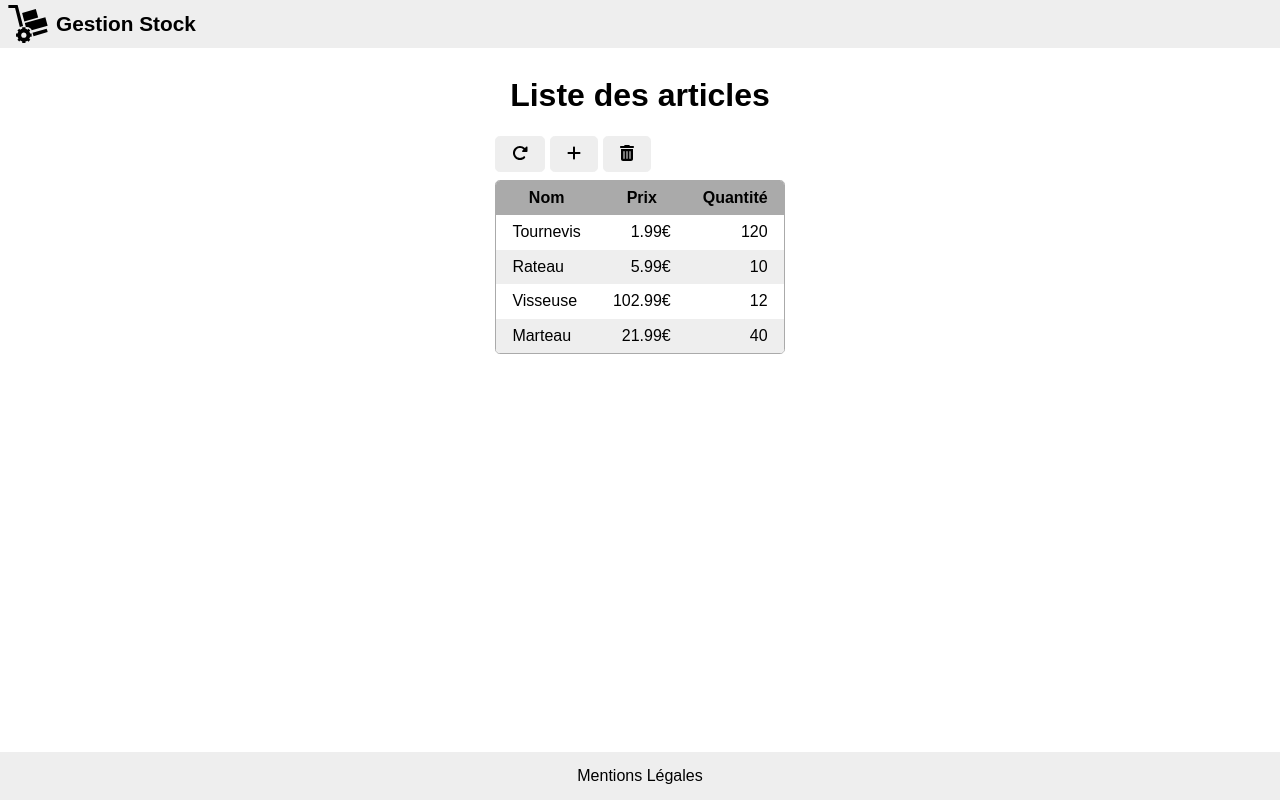
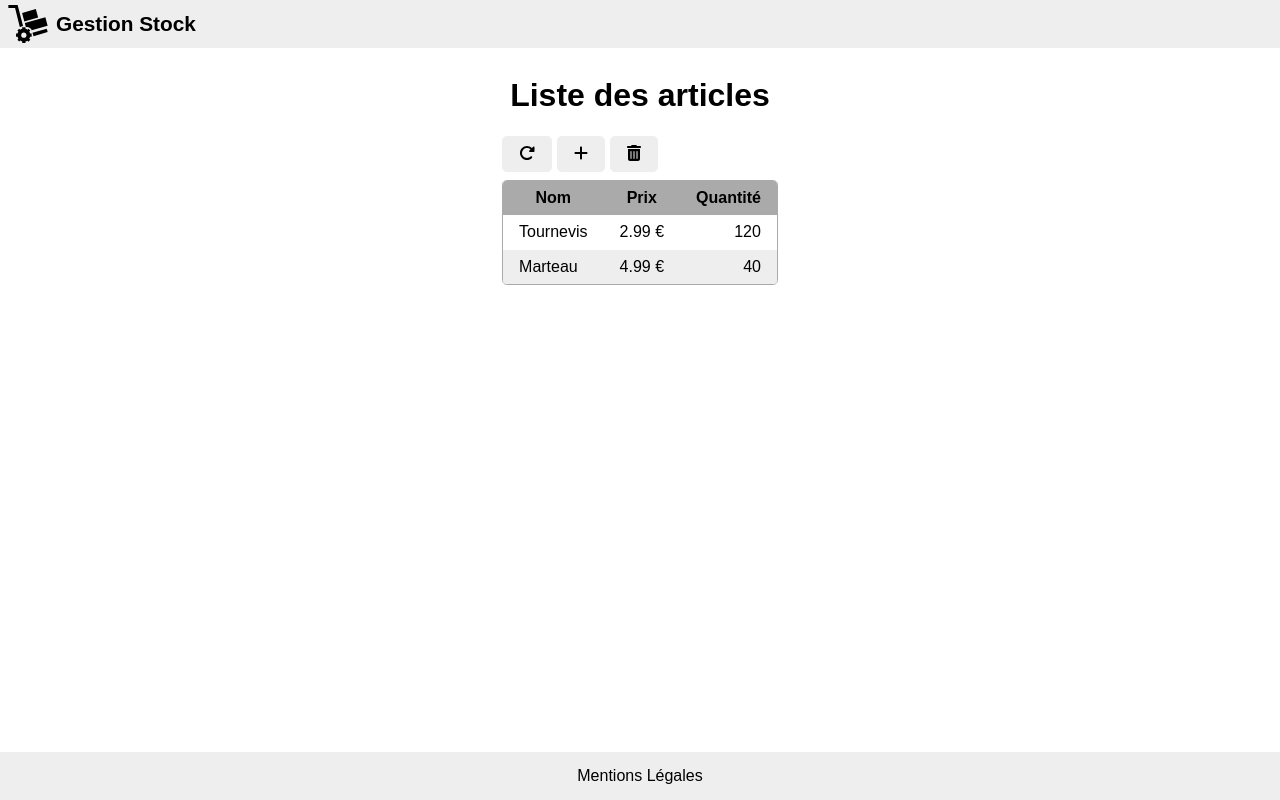
Before and after one commit to the-benito/gestion-stock, an Angular app in the folder front/: page /stock in a window 1280 px wide. Built offline with nearby package versions, Linux system fonts and the light colour scheme.

Commit message:
dev: directive for on article

```diff
--- /dev/null
+++ b/front/src/app/interfaces/article.ts
@@ -0,0 +1,8 @@
+export interface Article {
+  id: string;
+  name: string;
+  price: number;
+  qty: number;
+}
+
+export type NewArticle = Omit<Article, 'id'>;
--- a/front/src/app/stock/stock.component.html
+++ b/front/src/app/stock/stock.component.html
@@ -22,25 +22,10 @@
           </tr>
         </thead>
         <tbody>
-          <tr>
-            <td class="name">Tournevis</td>
-            <td class="price">1.99€</td>
-            <td class="qty">120</td>
-          </tr>
-          <tr>
-            <td class="name">Rateau</td>
-            <td class="price">5.99€</td>
-            <td class="qty">10</td>
-          </tr>
-          <tr>
-            <td class="name">Visseuse</td>
-            <td class="price">102.99€</td>
-            <td class="qty">12</td>
-          </tr>
-          <tr>
-            <td class="name">Marteau</td>
-            <td class="price">21.99€</td>
-            <td class="qty">40</td>
+          <tr *ngFor="let a of articles">
+            <td class="name">{{ a.name }}</td>
+            <td class="price">{{ a.price }} €</td>
+            <td class="qty">{{ a.qty }}</td>
           </tr>
         </tbody>
       </table>
--- a/front/src/app/stock/stock.component.ts
+++ b/front/src/app/stock/stock.component.ts
@@ -4,6 +4,7 @@ import {
   faRotateRight,
   faTrashCan,
 } from '@fortawesome/free-solid-svg-icons';
+import { Article } from '../interfaces/article';
 
 @Component({
   selector: 'app-stock',
@@ -14,4 +15,18 @@ export class StockComponent {
   faRotateRight = faRotateRight;
   faPlus = faPlus;
   faTrashCan = faTrashCan;
+  articles: Article[] = [
+    {
+      id: 'a1',
+      name: 'Tournevis',
+      price: 2.99,
+      qty: 120,
+    },
+    {
+      id: 'a2',
+      name: 'Marteau',
+      price: 4.99,
+      qty: 40,
+    },
+  ];
 }
```
